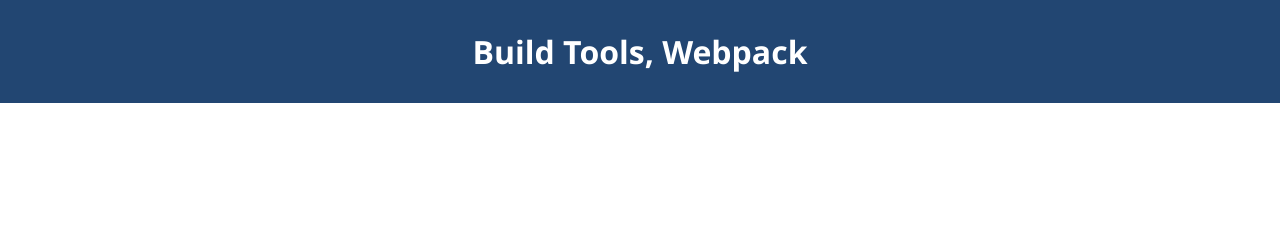
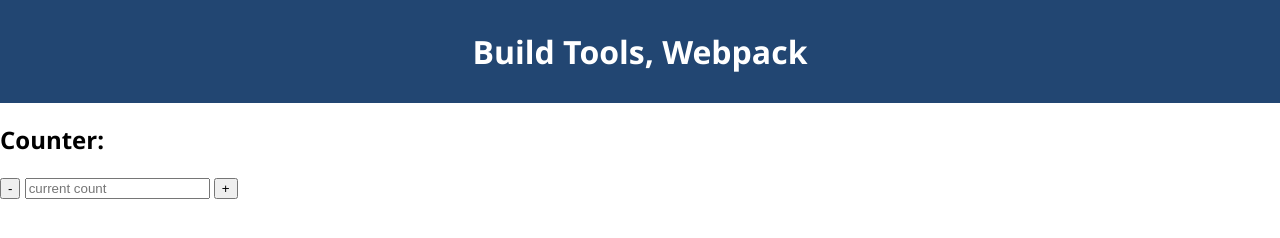
Before and after one commit to myronschippers/webpack-basics, a website: page public/index.html in a window 1280 px wide. Drawn offline with Linux system fonts and the light colour scheme.

Commit message:
adding markup for counter UI

```diff
--- a/public/index.html
+++ b/public/index.html
@@ -14,5 +14,18 @@
     <h1>Build Tools, Webpack</h1>
   </header>
 
+  <div class="container">
+    <h2>Counter:</h2>
+
+    <button class="js-btn-decrement">-</button>
+    <input
+      type="number"
+      placeholder="current count"
+      class="js-input-count"
+      name="count"
+    />
+    <button class="js-btn-increment">+</button>
+  </div>
+
 </body>
 </html>
```
